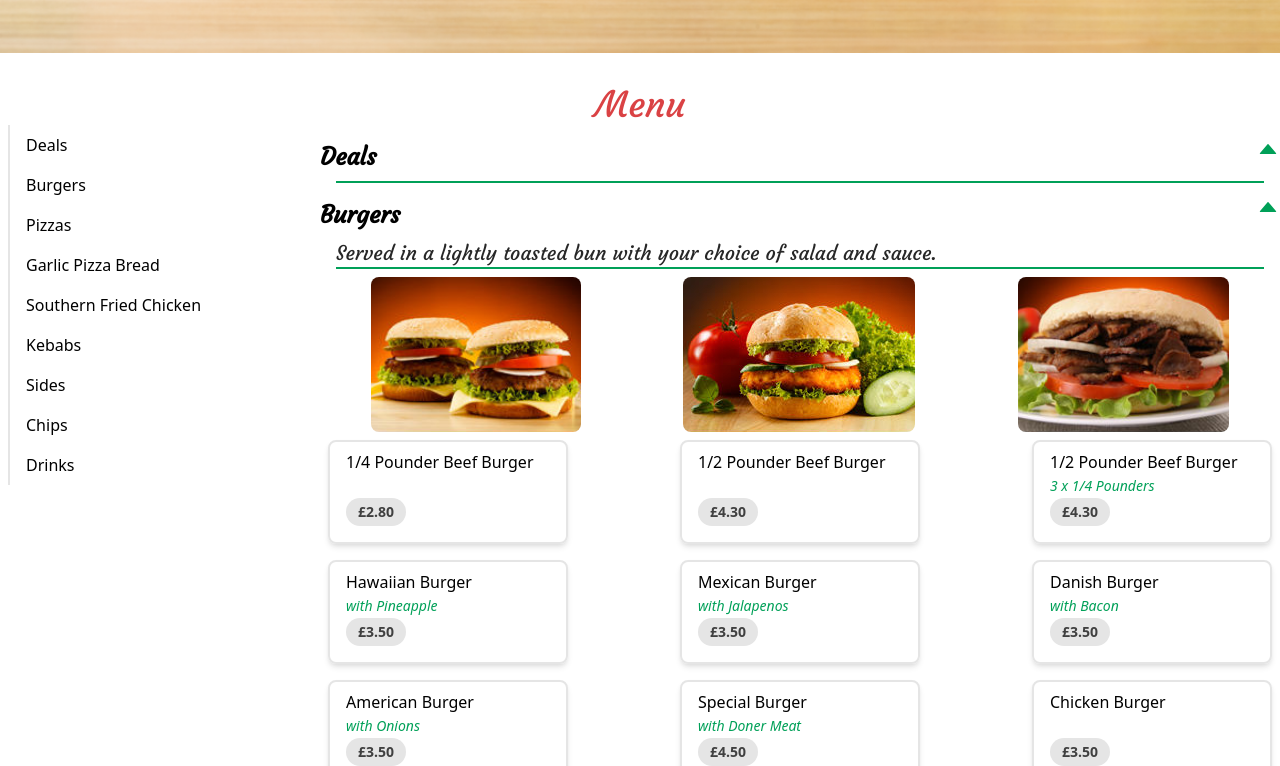
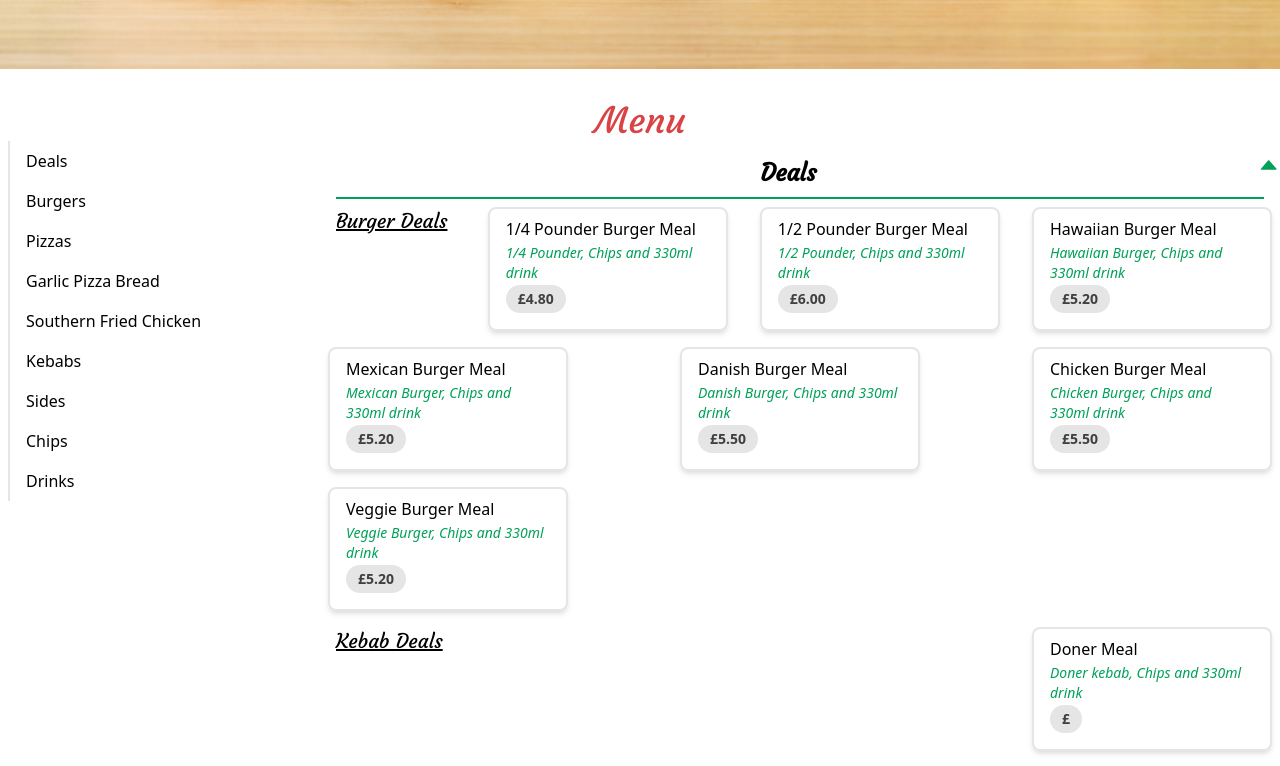
Before and after one commit to louannl/unitakeaway, a React (Create React App) app: page / in a window 1280 px wide. Shown: the part 758-1524 px from the top of the page. Built offline with nearby package versions, Linux system fonts and the light colour scheme.

Commit message:
added deals to menu

```diff
--- a/package.json
+++ b/package.json
@@ -8,6 +8,8 @@
     "@testing-library/react": "^11.2.7",
     "@testing-library/user-event": "^12.8.3",
     "react": "^17.0.2",
+    "react-animations": "^1.0.0",
+    "react-collapse": "^5.1.0",
     "react-dom": "^17.0.2",
     "react-icons": "^4.2.0",
     "react-scripts": "4.0.3",
--- a/src/components/Navigation/NavBar.js
+++ b/src/components/Navigation/NavBar.js
@@ -32,7 +32,7 @@ const NavBar = () => {
           'max-w-screen-lg mx-auto'
         )}
       >
-        <img className="h-14 w-auto" src={logo} alt="logo" />
+        <img className="h-14 w-auto m-2" src={logo} alt="logo" />
         <div className="sm:hidden">
           <button type="button" className="text-white" onClick={toggleMenu}>
             {isOpen ? <AiOutlineClose /> : <AiOutlineMenu />}
--- a/src/components/UI/CollapsableContainer.js
+++ b/src/components/UI/CollapsableContainer.js
@@ -18,7 +18,7 @@ const CollapsableContainer = (props) => {
           className="flex items-center justify-between"
           onClick={toggleCollapse}
         >
-          <h1 className="font-Courgette text-2xl font-bold mt-4">
+          <h1 className="font-Courgette text-2xl font-bold mt-4 text-center w-full">
             {props.name}
           </h1>
           {isOpen ? (
--- a/src/pages/Menu/MenuItems.js
+++ b/src/pages/Menu/MenuItems.js
@@ -1,8 +1,7 @@
 import React from 'react';
-import tw from '../../helpers/tailwind';
 import { menuItems } from '../../uniMenuItems';
 import { SubHeader } from '../../components/UI/headers';
-import { ColumnListType, DefaultListType } from './itemList';
+import { ColumnListType, DealListType, DefaultListType } from './itemList';
 import MenuImages from './MenuImages';
 import CollapsableContainer from '../../components/UI/CollapsableContainer';
 
@@ -28,6 +27,10 @@ const MenuItems = () => {
       items = <ColumnListType label={value.label} items={value.items} />;
     }
 
+    if (value.type === 'deals' && value.items !== null) {
+      items = <DealListType items={value.items} />;
+    }
+
     if (value.images) {
       images = <MenuImages images={value.images} />;
     }
--- a/src/pages/Menu/itemList.js
+++ b/src/pages/Menu/itemList.js
@@ -1,3 +1,5 @@
+import React from 'react';
+import { SubHeader } from '../../components/UI/headers';
 import tw from '../../helpers/tailwind';
 
 export const ItemName = (props) => {
@@ -63,6 +65,34 @@ export const DefaultListType = (props) => {
   );
 };
 
+export const DealListType = (props) => {
+  const items = props.items;
+  let menuDeals = [];
+
+  for (const [key, value] of Object.entries(items)) {
+    let deals = [];
+
+    value.forEach((element) => {
+      deals.push(
+        <DefaultListType
+          name={element.name}
+          description={element.description}
+          price={element.price}
+        />
+      );
+    });
+
+    menuDeals.push(
+      <div className="w-full flex flex-wrap items-stretch content-start justify-between">
+        <SubHeader className="underline">{key}</SubHeader>
+        {deals}
+      </div>
+    );
+  }
+
+  return [menuDeals];
+};
+
 export const ColumnListType = (props) => {
   const items = props.items;
 
--- a/src/uniMenuItems.js
+++ b/src/uniMenuItems.js
@@ -12,6 +12,7 @@ export const menuItems = {
   deals: {
     label: 'Deals',
     type: 'deals',
+    items: {
       'Burger Deals': [
         {
           deal: '1',
@@ -84,6 +85,7 @@ export const menuItems = {
           price: '19.90',
         },
       ],
+    },
   },
   burgers: {
     label: 'Burgers',
```
Also changed, not shown: 1 other file (tests, documents, lock files or other folders). Lines whose indentation alone changed are shown as unchanged.
